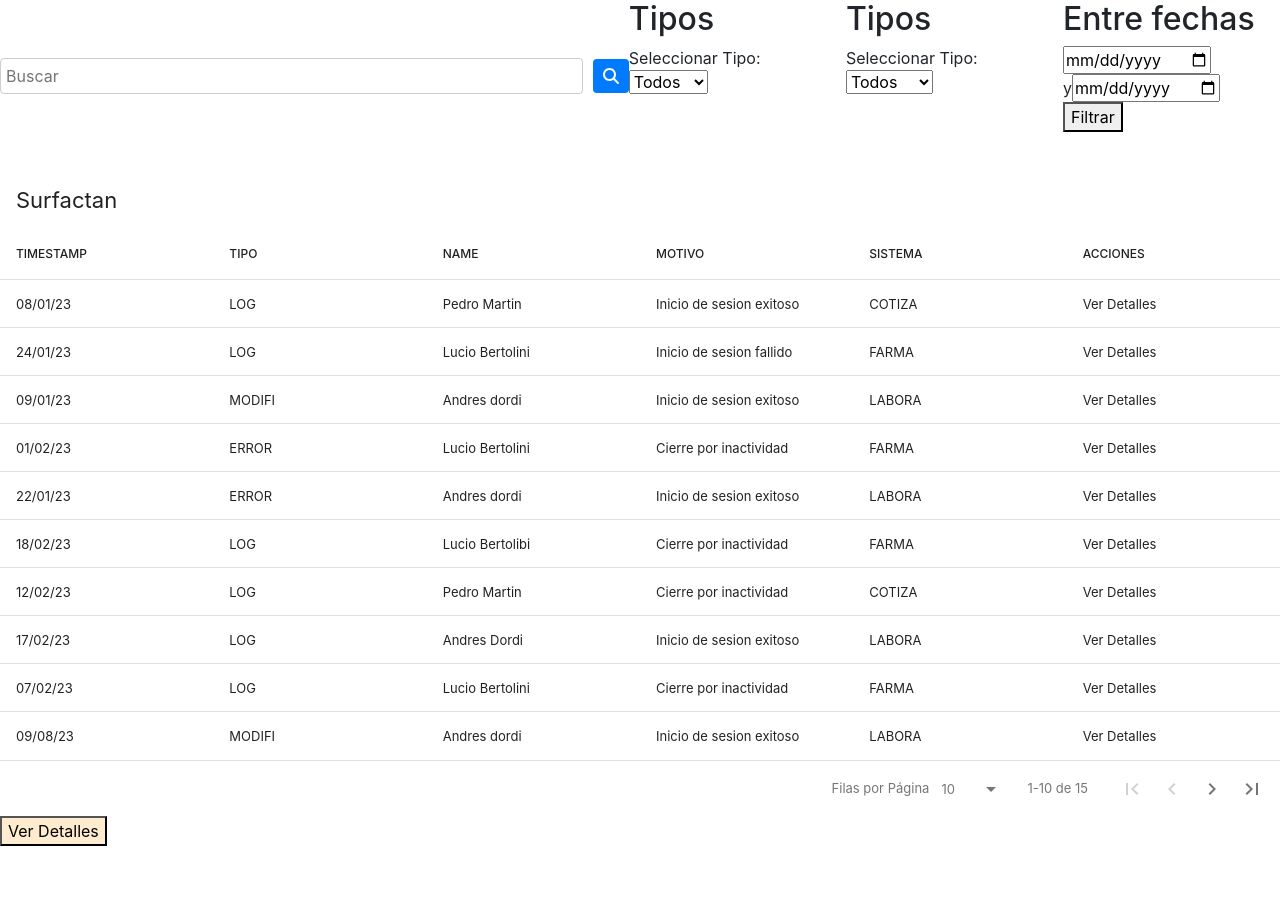
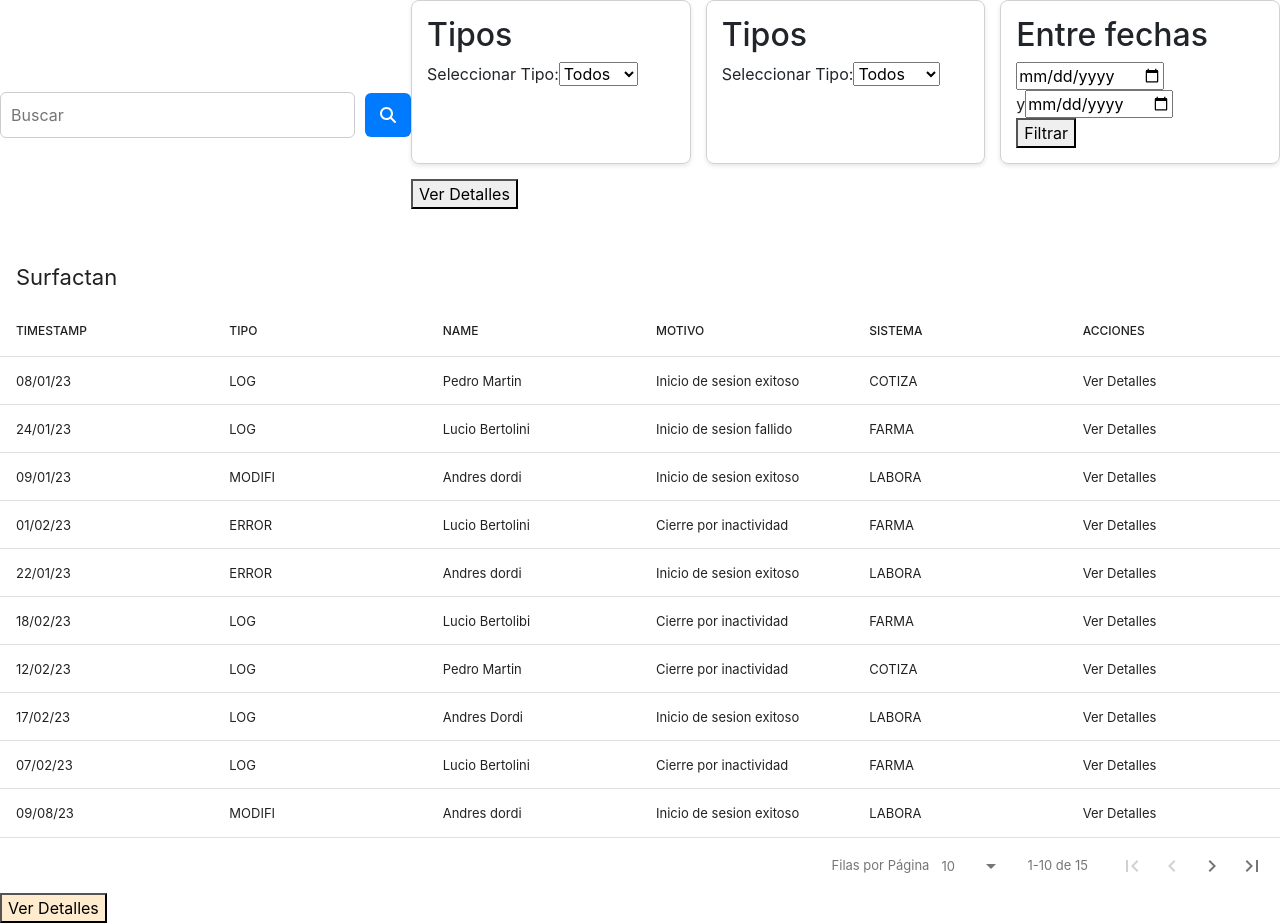
Before and after one commit to MatiasGiachello/tablasRepo, a React (Vite) app in the folder tablas/: page / in a window 1280 px wide. Before the commit the page ends 846 px from the top, so only its background shows below. Built offline with nearby package versions, Linux system fonts and the light colour scheme.

Commit message:
ultimo del dia

```diff
--- a/tablas/src/App.css
+++ b/tablas/src/App.css
@@ -43,6 +43,7 @@
 }
 
 /* Estilos para la barra de búsqueda */
+/* Estilos para la barra de búsqueda */
 .barraBusqueda {
   display: flex;
   align-items: center;
@@ -51,11 +52,17 @@
 
 /* Estilos para el campo de búsqueda */
 .textField {
-  padding: 5px;
+  padding: 10px;
   border: 1px solid #ccc;
-  border-radius: 4px;
+  border-radius: 6px;
   margin-right: 10px;
   flex: 1;
+  transition: border-color 0.3s ease-in-out;
+}
+
+.textField:focus {
+  outline: none;
+  border-color: #007bff;
 }
 
 /* Estilos para el botón de búsqueda */
@@ -63,27 +70,47 @@
   background-color: #007bff;
   border: none;
   color: white;
-  padding: 5px 10px;
-  border-radius: 4px;
+  padding: 10px 15px;
+  border-radius: 6px;
   cursor: pointer;
+  transition: background-color 0.3s ease-in-out;
+}
+
+.btnBuscar:hover {
+  background-color: #0056b3;
 }
 
 /* Estilos para los filtros */
+/* Contenedor de filtros */
 .filtros-container {
   display: flex;
-  justify-content: space-between;
+  flex-wrap: wrap;
+  gap: 15px;
   margin-bottom: 20px;
 }
 
+/* Columna de filtro */
 .filtro-column {
-  flex: 1;
-  margin-right: 10px;
+  flex: 0 1 calc(33.33% - 10px); /* Tamaño ajustado para 3 columnas en una fila */
+  padding: 15px;
+  border: 1px solid #d1d1d1;
+  border-radius: 8px;
+  background-color: #ffffff9c;
+  box-shadow: 0px 2px 4px rgba(0, 0, 0, 0.1);
+  transition: transform 0.3s ease-in-out, box-shadow 0.3s ease-in-out;
 }
 
+.filtro-column:hover {
+  transform: translateY(-5px);
+  box-shadow: 0px 4px 6px rgba(0, 0, 0, 0.15);
+}
+
+/* Estilo individual de los filtros */
 .filtro {
-  width: 100%;
-  border: 1px solid #ccc;
-  border-radius: 4px;
-  padding: 10px;
+  border: 1px solid #e0e0e0;
+  border-radius: 5px;
+  background-color: #ffffffcc;
+  padding: 10px; /* Reduje el padding para hacerlo más compacto */
   margin-bottom: 10px;
+  box-shadow: 0px 2px 3px rgba(0, 0, 0, 0.05);
 }
--- a/tablas/src/App.jsx
+++ b/tablas/src/App.jsx
@@ -8,6 +8,7 @@ import TiposSistema from './components/TiposSistema/TiposSistema';
 import TiposFiltro from './components/TiposFiltro/TiposFiltro';
 import FiltradoFechas from './components/filtradoFechas/filtradoFechas';
 //import Item from './components/Item/Item';
+import { Button } from 'bootstrap';
 
 
 const data = [
@@ -301,15 +302,16 @@ class App extends Component {
             </div>
             <div className='filtro-column'>
               <TiposSistema className="filtro"
-
               />
-
             </div>
             <div className='filtro-column'>
               <FiltradoFechas data={this.state.empleados} actualizarElementosFiltrados={this.actualizarElementosFiltrados} className="filtro"
-
-
               />
+            </div>
+            <div>
+              <button color='primary' >
+                Ver Detalles
+              </button>
             </div>
             {/* <div>
               {empleadosFiltrados.map((item) => (
```
